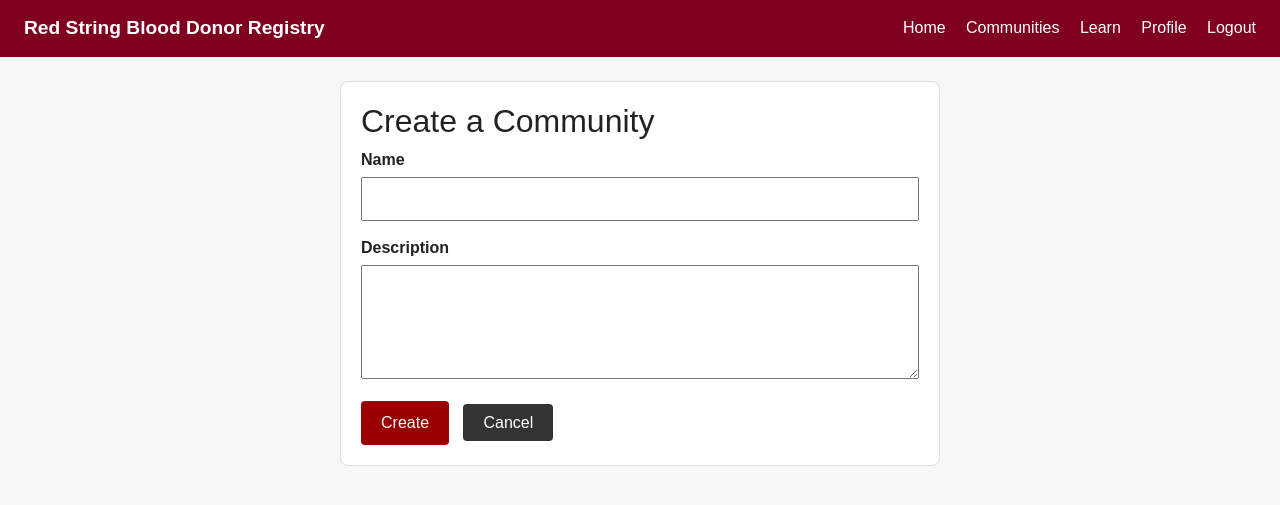
After one commit to s2025102311-sys/red-string, a Flask app: page /communities/new in a window 1280 px wide. The commit adds this page. Shown: the top 505 px of the page. Run offline with Flask 3, Linux system fonts and the light colour scheme; the visitor is signed in with stand-in values (Sample User, id 1).

Commit message:
Ninth commit - Added communities, linked donations to communities, moved secret key out of code and added profile edit validation

```diff
--- a/app.py
+++ b/app.py
@@ -4,7 +4,7 @@ import secrets
 from flask_login import LoginManager, login_user, logout_user, login_required, current_user
 from werkzeug.security import generate_password_hash, check_password_hash
 from flask import Flask, render_template, redirect, url_for, flash, request
-from models import db, User, Profile, Measurement, HealthStatus, Donation, Community
+from models import db, User, Profile, Measurement, HealthStatus, Donation, Community, CommunityMember
 from datetime import datetime, date, timedelta
 
 app = Flask(__name__)
@@ -122,21 +122,35 @@ def donation_stats(donations):
         avg_gap = round(sum(gaps) / len(gaps))
     return last_12_months, avg_gap
 
+def get_user_communities(user_id):
+    """Returns a list of (community, number of that user's donations in it) for a user."""
+    memberships = CommunityMember.query.filter_by(user_id=user_id).all()
+    result = []
+    for m in memberships:
+        community = db.session.get(Community, m.community_id)
+        count = Donation.query.filter_by(user_id=user_id, community_id=m.community_id).count()
+        result.append((community, count))
+    result.sort(key=lambda pair: pair[0].name.lower())
+    return result
+
+
 @app.route('/register', methods=['GET', 'POST'])
 def register():
     """Handles new user registration, password hashing, and profile initialization."""
     if request.method == 'POST':
-        cleaned, errors = validate_profile_form(request.form)
-        if errors:
-            for message in errors:
-                flash(message, 'error')
-            return render_template('edit_profile.html', profile=user_profile)
+        username = request.form.get('username')
+        email = request.form.get('email')
+        password = request.form.get('password')
+        confirm_password = request.form.get('confirm_password')
 
-        for field, value in cleaned.items():
-            setattr(user_profile, field, value)
-        db.session.commit()
-        flash('Profile updated successfully!', 'success')
-        return redirect(url_for('profile'))
+        if password != confirm_password:
+            flash('Passwords do not match.', 'error')
+            return redirect(url_for('register'))
+
+        user_exists = User.query.filter((User.username == username) | (User.email == email)).first()
+        if user_exists:
+            flash('Username or email already taken.', 'error')
+            return redirect(url_for('register'))
 
         hashed_password = generate_password_hash(password)
         new_user = User(username=username, email=email, password_hash=hashed_password)
@@ -238,7 +252,8 @@ def profile():
         last_donated=last_donated,
         next_eligible=next_eligible,
         last_12_months=last_12_months,
-        avg_gap=avg_gap
+        avg_gap=avg_gap,
+        user_communities=get_user_communities(uid)
     )
 
 
@@ -253,18 +268,14 @@ def edit_profile():
         db.session.commit()
 
     if request.method == 'POST':
-        user_profile.full_name = request.form.get('full_name')
-        user_profile.location = request.form.get('location')
-        user_profile.blood_type = request.form.get('blood_type')
-        user_profile.sex = request.form.get('sex')
+        cleaned, errors = validate_profile_form(request.form)
+        if errors:
+            for message in errors:
+                flash(message, 'error')
+            return render_template('edit_profile.html', profile=user_profile)
 
-        birthdate_str = request.form.get('birthdate')
-        if birthdate_str:
-            user_profile.birthdate = date.fromisoformat(birthdate_str)
-
-        user_profile.bio = request.form.get('bio')
-        user_profile.is_public = True if request.form.get('is_public') == 'on' else False
-
+        for field, value in cleaned.items():
+            setattr(user_profile, field, value)
         db.session.commit()
         flash('Profile updated successfully!', 'success')
         return redirect(url_for('profile'))
@@ -297,7 +308,8 @@ def public_profile(username):
         points=total_donations * 10,
         badge=get_badge(total_donations),
         last_12_months=last_12_months,
-        avg_gap=avg_gap
+        avg_gap=avg_gap,
+        user_communities=get_user_communities(user.id)
     )
 
 @app.route('/health-info', methods=['GET', 'POST'])
@@ -351,11 +363,27 @@ def health_info():
 @app.route('/add_donation', methods=['GET', 'POST'])
 @login_required
 def add_donation():
-    """Handles logging new blood donation records to update user credentials, point counts, and timelines."""
+    """Handles logging new blood donation records, optionally under one of the user's communities."""
+    my_communities = db.session.query(Community) \
+        .join(CommunityMember, CommunityMember.community_id == Community.id) \
+        .filter(CommunityMember.user_id == current_user.id) \
+        .order_by(Community.name).all()
+
     if request.method == 'POST':
         date_str = request.form.get('date_donated')
         location = request.form.get('location')
         event_name = request.form.get('event_name')
+        community_id_str = request.form.get('community_id')
+
+        # Only allow communities the logged-in user has actually joined
+        community_id = None
+        if community_id_str:
+            allowed_ids = {c.id for c in my_communities}
+            if community_id_str.isdigit() and int(community_id_str) in allowed_ids:
+                community_id = int(community_id_str)
+            else:
+                flash('Please choose one of your own communities.', 'error')
+                return render_template('add_donation.html', my_communities=my_communities)
 
         try:
             date_donated = datetime.strptime(date_str, '%Y-%m-%d').date()
@@ -364,7 +392,7 @@ def add_donation():
                 date_donated=date_donated,
                 location=location,
                 event_name=event_name,
-                community_id=None
+                community_id=community_id
             )
             db.session.add(new_donation)
             db.session.commit()
@@ -373,7 +401,75 @@ def add_donation():
         except Exception as e:
             flash(f'Error adding donation: {e}', 'danger')
 
-    return render_template('add_donation.html')
+    return render_template('add_donation.html', my_communities=my_communities)
+
+@app.route('/communities')
+def communities():
+    """Lists all communities with their member counts."""
+    all_communities = Community.query.order_by(Community.name).all()
+    return render_template('communities.html', communities=all_communities)
+
+@app.route('/communities/new', methods=['GET', 'POST'])
+@login_required
+def create_community():
+    """Creates a community and automatically adds the creator as its first member."""
+    if request.method == 'POST':
+        name = (request.form.get('name') or '').strip()
+        description = (request.form.get('description') or '').strip()
+
+        if not name:
+            flash('Community name is required.', 'error')
+        elif len(name) > 100:
+            flash('Community name must be 100 characters or fewer.', 'error')
+        elif len(description) > 1000:
+            flash('Description must be 1000 characters or fewer.', 'error')
+        elif Community.query.filter(db.func.lower(Community.name) == name.lower()).first():
+            flash('A community with that name already exists.', 'error')
+        else:
+            community = Community(name=name, description=description or None, created_by=current_user.id)
+            db.session.add(community)
+            db.session.commit()
+            db.session.add(CommunityMember(user_id=current_user.id, community_id=community.id))
+            db.session.commit()
+            flash('Community created!', 'success')
+            return redirect(url_for('community_detail', community_id=community.id))
+
+    return render_template('create_community.html')
+
+@app.route('/communities/<int:community_id>')
+def community_detail(community_id):
+    """Shows a community's description and member list, with join/leave buttons."""
+    community = db.get_or_404(Community, community_id)
+    members = db.session.query(User) \
+        .join(CommunityMember, CommunityMember.user_id == User.id) \
+        .filter(CommunityMember.community_id == community.id).all()
+    is_member = current_user.is_authenticated and any(m.id == current_user.id for m in members)
+    return render_template('community_detail.html', community=community, members=members, is_member=is_member)
+
+@app.route('/communities/<int:community_id>/join', methods=['POST'])
+@login_required
+def join_community(community_id):
+    community = db.get_or_404(Community, community_id)
+    already = CommunityMember.query.filter_by(user_id=current_user.id, community_id=community.id).first()
+    if not already:
+        db.session.add(CommunityMember(user_id=current_user.id, community_id=community.id))
+        db.session.commit()
+        flash(f'You joined {community.name}!', 'success')
+    return redirect(url_for('community_detail', community_id=community.id))
+
+@app.route('/communities/<int:community_id>/leave', methods=['POST'])
+@login_required
+def leave_community(community_id):
+    community = db.get_or_404(Community, community_id)
+    if community.created_by == current_user.id:
+        flash('The creator cannot leave their own community.', 'error')
+    else:
+        membership = CommunityMember.query.filter_by(user_id=current_user.id, community_id=community.id).first()
+        if membership:
+            db.session.delete(membership)
+            db.session.commit()
+            flash(f'You left {community.name}.', 'info')
+    return redirect(url_for('community_detail', community_id=community.id))
 
 if __name__ == '__main__':
     app.run(debug=True)
--- a/templates/base.html
+++ b/templates/base.html
@@ -12,7 +12,7 @@
     <a href="/" class="brand">Red String Blood Donor Registry</a>
     <div class="nav-links">
     <a href="/">Home</a>
-    <a href="#">Communities</a>
+    <a href="{{ url_for('communities') }}">Communities</a>
     <a href="#">Learn</a>
     {% if current_user.is_authenticated %}
         <a href="{{ url_for('profile') }}">Profile</a>
--- /dev/null
+++ b/templates/create_community.html
@@ -0,0 +1,19 @@
+{% extends "base.html" %}
+{% block title %}Create Community - Red String{% endblock %}
+{% block content %}
+<div style="max-width: 600px; margin: 20px auto; padding: 20px; border: 1px solid #ddd; border-radius: 8px; background: #fff;">
+    <h2>Create a Community</h2>
+    <form method="POST">
+        <div style="margin-bottom: 15px;">
+            <label style="display: block; margin-bottom: 5px; font-weight: bold;">Name</label>
+            <input type="text" name="name" required maxlength="100" style="width: 100%; padding: 8px; box-sizing: border-box;">
+        </div>
+        <div style="margin-bottom: 15px;">
+            <label style="display: block; margin-bottom: 5px; font-weight: bold;">Description</label>
+            <textarea name="description" rows="4" maxlength="1000" style="width: 100%; padding: 8px; box-sizing: border-box;"></textarea>
+        </div>
+        <button type="submit" style="padding: 10px 20px; background: #9b0000; color: white; border: none; border-radius: 4px; cursor: pointer;">Create</button>
+        <a href="{{ url_for('communities') }}" style="margin-left: 10px; padding: 10px 20px; background: #333; color: white; text-decoration: none; border-radius: 4px;">Cancel</a>
+    </form>
+</div>
+{% endblock %}
```
Also changed, not shown: templates/add_donation.html (+12 -0 lines), templates/communities.html (added, +22 -0 lines), templates/community_detail.html (added, +55 -0 lines), templates/profile.html (+20 -0 lines), templates/public_profile.html (+31 -4 lines).
